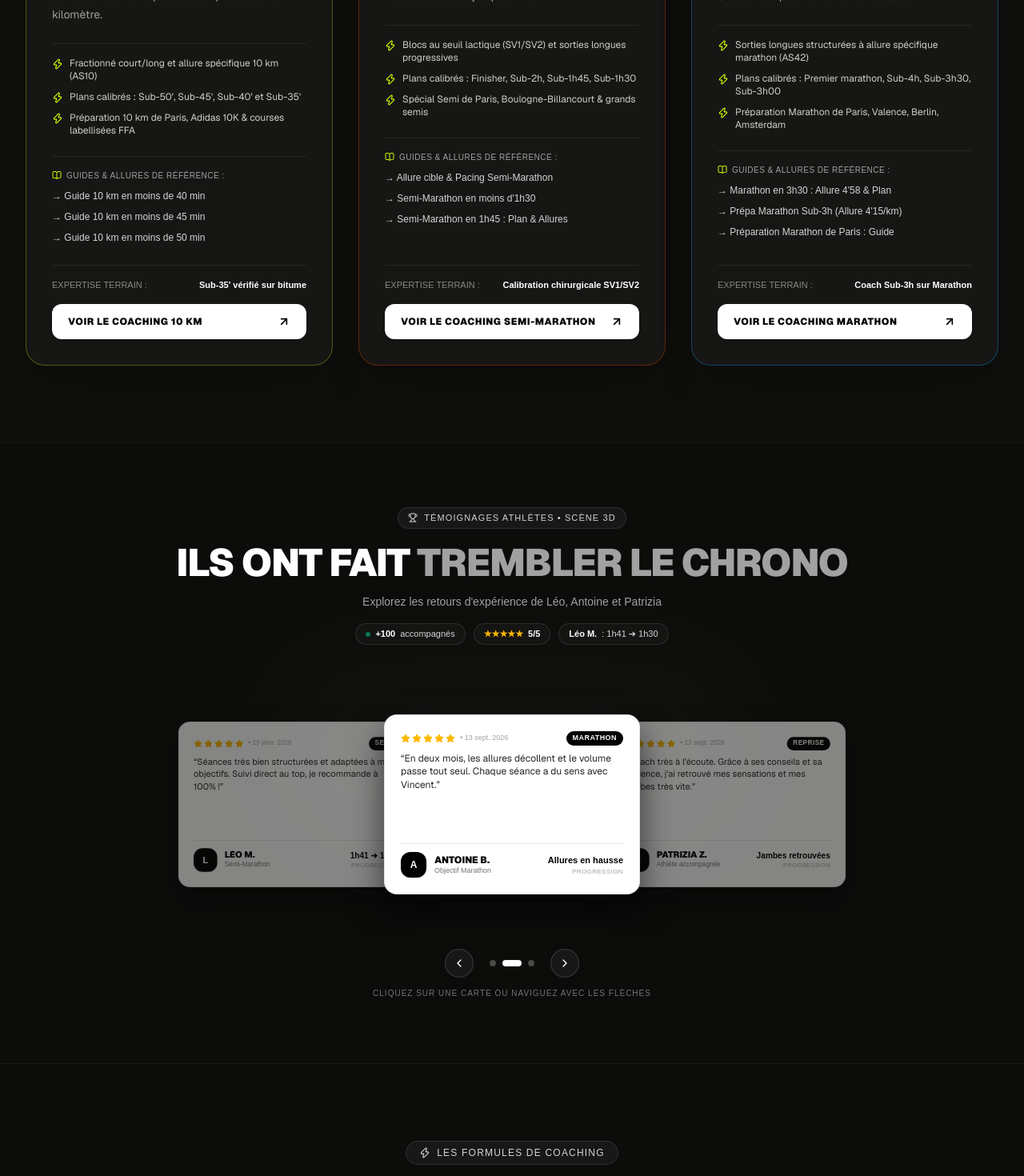
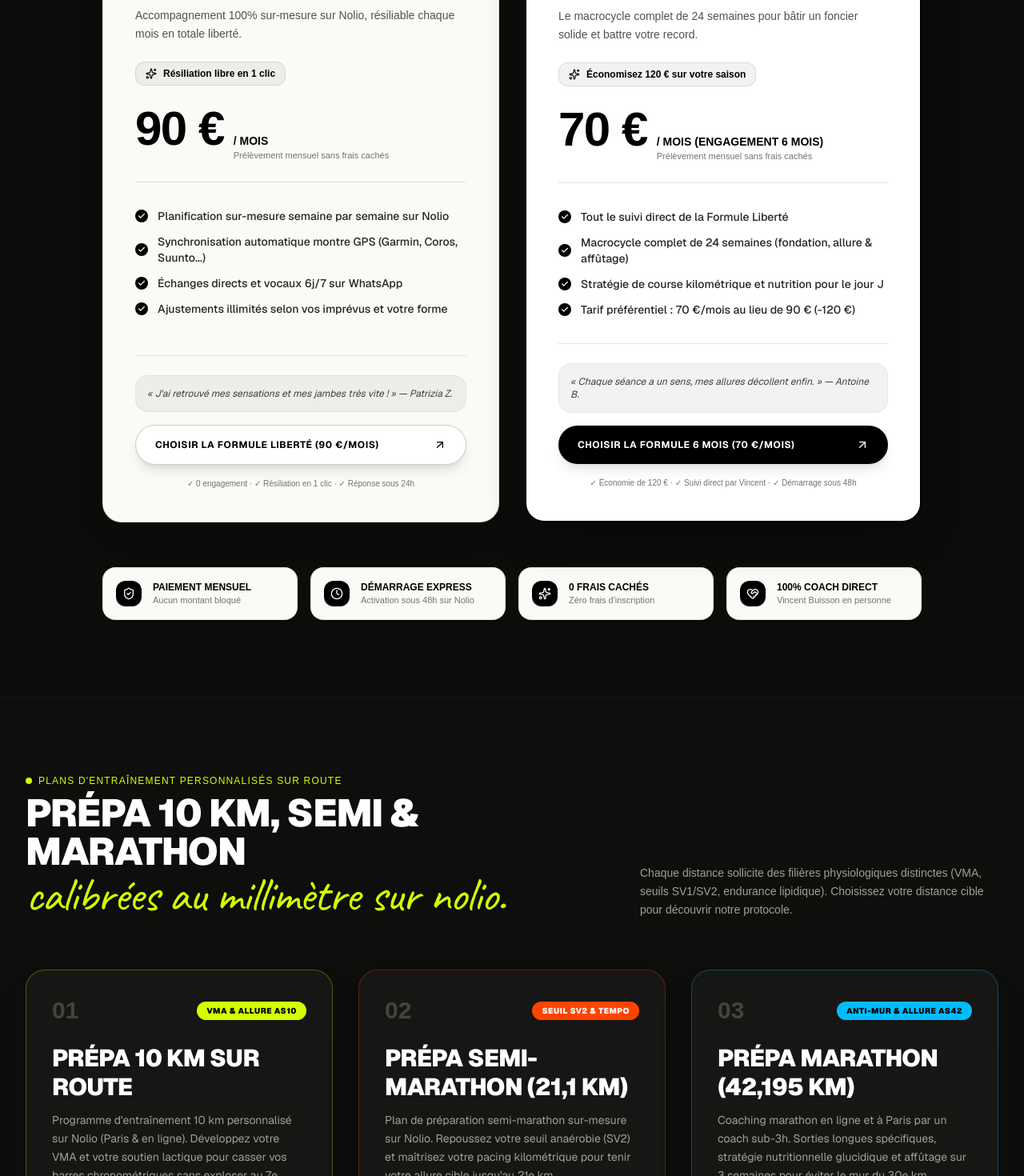
Before and after one commit to seazeau/vincentbuisson, a Next.js app: page / in a window 1280 px wide. Shown: the part 3980-5450 px from the top of the page at 80% size. Built offline with nearby package versions, Linux system fonts and the light colour scheme; a web font is replaced by a local one.

Commit message:
feat(layout): move coaching formulas (pricing) above plans section

```diff
--- a/src/app/page.tsx
+++ b/src/app/page.tsx
@@ -168,14 +168,14 @@ export default function HomePage() {
           </div>
         </section>
 
-        {/* 4. Spécialités par Distance (10 km, Semi-Marathon, Marathon + Liens profonds SEO) */}
+        {/* 4. LES FORMULES DE COACHING (Tarifs 90€ et 70€/mois) */}
+        <PricingSection />
+
+        {/* 5. Spécialités par Distance (10 km, Semi-Marathon, Marathon + Liens profonds SEO) */}
         <DistancesSection />
 
-        {/* 5. Témoignages des Athlètes */}
+        {/* 6. Témoignages des Athlètes */}
         <TestimonialsSection />
-
-        {/* 6. LES FORMULES DE COACHING (Tarifs 90€ et 70€/mois) */}
-        <PricingSection />
 
         {/* 7. Calculateur d'Allures Interactif */}
         <section id="calculateur" className="py-14 sm:py-20 bg-[#0c0c0b] border-b border-[#222220] scroll-mt-24">
--- a/src/components/DistancesSection.tsx
+++ b/src/components/DistancesSection.tsx
@@ -77,6 +77,7 @@ export default function DistancesSection() {
 
   return (
     <section id="distances" className="py-16 sm:py-24 bg-[#0e0e0c] relative overflow-hidden border-b border-white/5">
+      <span id="plans" className="sr-only" />
       <div className="max-w-7xl mx-auto px-4 sm:px-6 lg:px-8">
         {/* Header */}
         <div className="flex flex-col md:flex-row md:items-end justify-between gap-6 mb-10 sm:mb-16">
```
Also changed, not shown: 1 other file (tests, documents, lock files or other folders).
